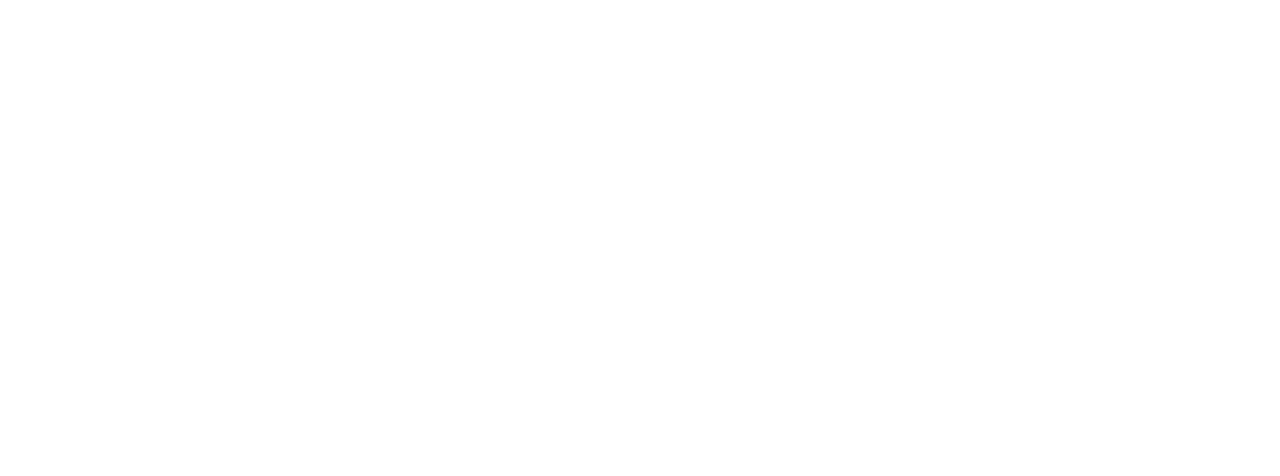
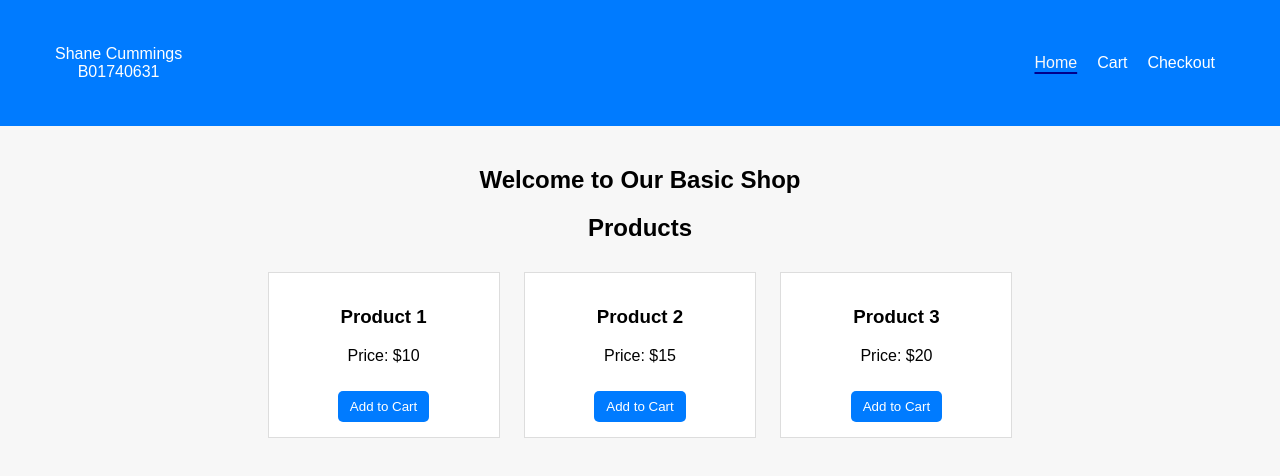
Before and after one commit to BeardedRaider/ProjectWebDev, a plain HTML site: page index.html in a window 1280 px wide. Drawn offline with nearby package versions, Linux system fonts and the light colour scheme.

Commit message:
Add basic shop structure with styles, product display, and cart functionality

```diff
--- a/css/style.css
+++ b/css/style.css
@@ -0,0 +1,106 @@
+/* Basic Shop Styles */
+body {
+    font-family: Arial, sans-serif;
+    margin: 0;
+    padding: 0;
+    background-color: #f7f7f7;
+  }
+
+  header {
+    background-color: #007bff;
+    padding: 15px;
+    color: white;
+    text-align: center;
+  }
+
+/* Navigation */
+
+  nav{
+    display: flex;
+    justify-content: space-between;
+    align-items: center;
+    min-height: 10px;
+    color: white;
+    padding: 10px 20px; /* Add padding to the nav bar */
+    overflow: hidden;
+  }
+
+.nav-left {
+    margin: 10px;
+    padding: 10px;
+    font-size: 1rem;/*for text size you should rellay use rem as it helps people with sight issues better as when they increase their browser text size it will adjust the page better with fewer issues.
+    */
+  }
+
+.nav-right {
+    list-style: none;
+    margin: 10px;
+    padding: 10px;
+    display: flex;
+    font-size: 1rem;
+}
+
+.nav-right li {
+    margin: 0 10px;
+}
+
+.nav-right a {
+    color: white;
+    text-decoration: none;
+    font-size: 1rem;
+}
+
+.nav-right a:hover {
+    color: #f7f7f7;
+    text-decoration: underline darkblue;
+    text-decoration-thickness: 2px;
+    text-underline-offset: 4px;
+    animation: underlineAnimation 0.3s ease-in-out;
+}
+
+.nav-right a.active {
+    color: #f7f7f7;
+    text-decoration: underline darkblue;
+    text-decoration-thickness: 2px; /* This is the thickness of the underline */
+    text-underline-offset: 4px; /* This is the offset of the underline */
+}
+
+@keyframes underlineAnimation {
+    from {
+        text-decoration-color: transparent;
+        text-decoration-thickness: 0;
+    }
+    to {
+        text-decoration-color: darkblue;
+        text-decoration-thickness: 2px;
+    }
+}
+
+/* ------Products------ */
+.products {
+    padding: 20px;
+    text-align: center;
+}
+
+.product {
+    display: inline-block;
+    border: 1px solid #ddd;
+    margin: 10px;
+    padding: 15px;
+    width: 200px;
+    background-color: white;
+}
+
+button {
+    padding: 8px 12px;
+    margin-top: 10px;
+    color: white;
+    background-color: #007bff;
+    border: none;
+    border-radius: 5px;
+    cursor: pointer;
+  }
+
+  button:hover {
+    background-color: #0056b3;
+  }
--- a/index.html
+++ b/index.html
@@ -1,16 +1,36 @@
 <!DOCTYPE html>
 <html lang="en">
-<head>
-    <meta charset="UTF-8">
-    <meta http-equiv="X-UA-Compatible" content="IE=edge">
-    <meta name="viewport" content="width=device-width, initial-scale=1.0">
-    <link rel="stylesheet" href="css/style.css">
+  <head>
+    <meta charset="UTF-8" />
+    <meta http-equiv="X-UA-Compatible" content="IE=edge" />
+    <meta name="viewport" content="width=device-width, initial-scale=1.0" />
+    <link rel="stylesheet" href="css/style.css" />
     <title>Document</title>
-</head>
-<body>
+  </head>
+  <body>
+    <header>
 
-
+        <nav>
+            <div class="nav-left">
+                Shane Cummings<br />
+                B01740631
+            </div>
+            <ul class="nav-right">
+                <li><a href="index.html" class="active">Home</a></li>
+                <li><a href="cart.html">Cart</a></li>
+                <li><a href="checkout.html">Checkout</a></li>
+            </ul>
+        </nav>
+    </header>
+    <section class="products">
+    <h1>Welcome to Our Basic Shop</h1>
+      <h2>Products</h2>
+      <div id="productList">
+        <!-- Products will be added here dynamically -->
+      </div>
+    </section>
+    <script src="https://code.jquery.com/jquery-3.7.1.min.js"></script>
 
     <script src="js/script.js"></script>
-</body>
+  </body>
 </html>
--- a/js/script.js
+++ b/js/script.js
@@ -0,0 +1,28 @@
+$(document).ready(function() {
+    const products = [
+      { id: 1, name: "Product 1", price: 10 },
+      { id: 2, name: "Product 2", price: 15 },
+      { id: 3, name: "Product 3", price: 20 },
+    ];
+
+    // Display products
+    products.forEach(product => {
+      $("#productList").append(`
+        <div class="product">
+          <h3>${product.name}</h3>
+          <p>Price: $${product.price}</p>
+          <button class="addToCart" data-id="${product.id}">Add to Cart</button>
+        </div>
+      `);
+    });
+
+    // Handle "Add to Cart" button clicks
+    let cart = JSON.parse(localStorage.getItem("cart")) || [];
+    $(".addToCart").click(function() {
+      const productId = $(this).data("id");
+      const product = products.find(p => p.id === productId);
+      cart.push(product);
+      localStorage.setItem("cart", JSON.stringify(cart));
+      alert(`${product.name} has been added to your cart.`);
+    });
+  });
```
Also changed, not shown: cart.html (added, +25 -0 lines), checkout.html (added, +32 -0 lines), js/cart.js (added, +20 -0 lines), js/checkout.js (added, +7 -0 lines).
